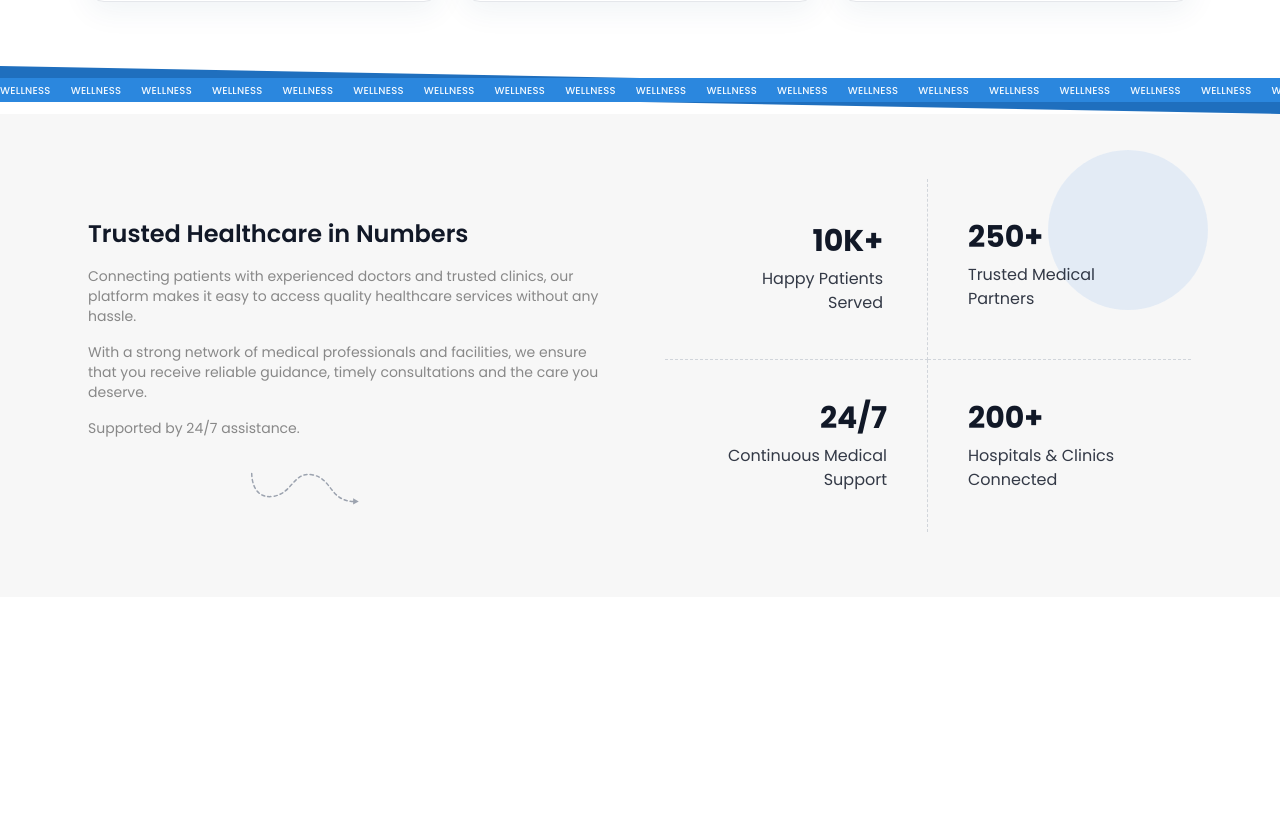
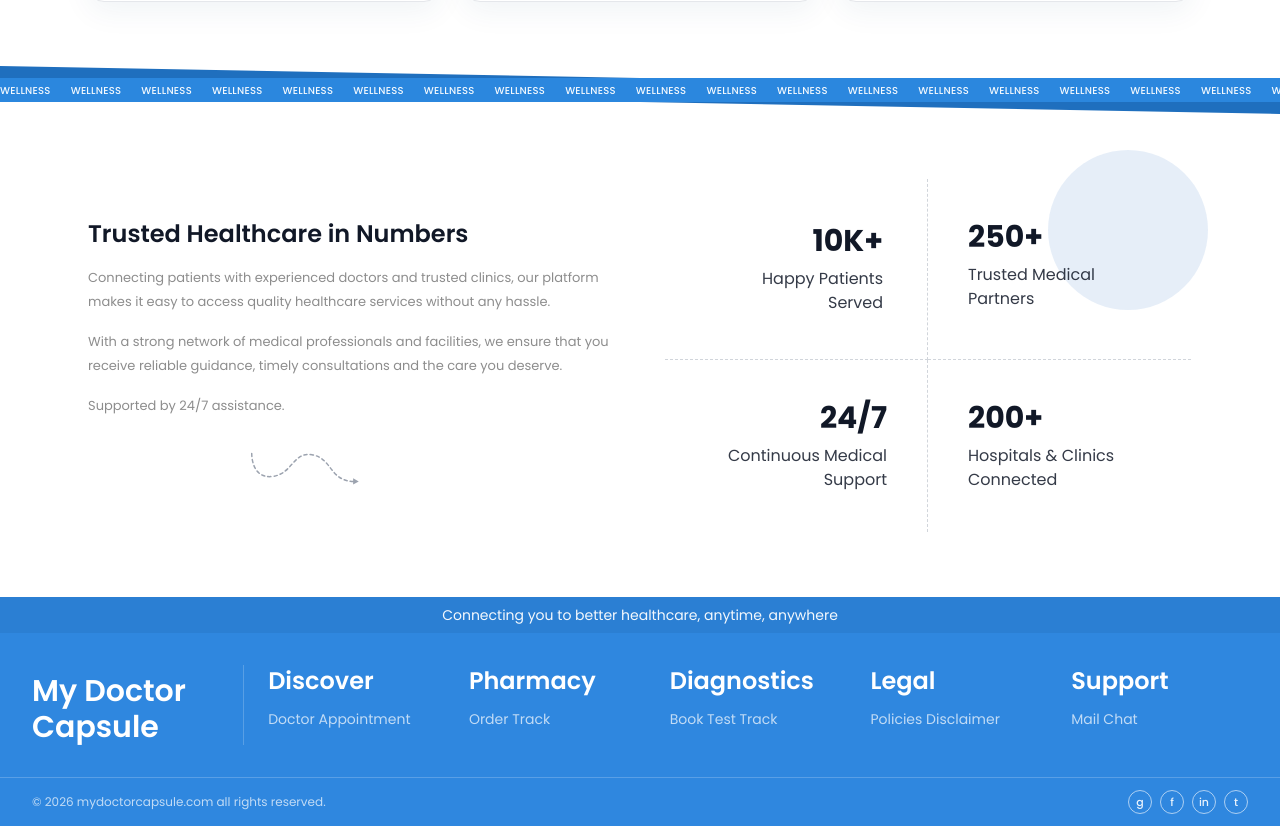
Before and after one commit to jatin2306/doctor-capsule, a React (Create React App) app: page / in a window 1280 px wide. Shown: the part 1764-2590 px from the top of the page. Before the commit the page ends 2361 px from the top, so only its background shows below. Built offline with nearby package versions, Linux system fonts and the light colour scheme; the HTML template or start-up script is replaced by a standard one.

Commit message:
Add Footer component to Homepage and update MetricPage styles for improved readability

```diff
--- /dev/null
+++ b/src/Components/Footer/Footer.tsx
@@ -0,0 +1,66 @@
+import React from "react";
+
+const SocialIcon = ({ label }: { label: string }) => (
+  <button
+    type="button"
+    aria-label={label}
+    className="flex h-6 w-6 items-center justify-center rounded-full border border-white/60 text-[11px] font-medium text-white/90"
+  >
+    {label}
+  </button>
+);
+
+const Footer: React.FC = () => {
+  return (
+    <footer className="bg-[#F3F3F3] ">
+      <div className=" overflow-hidden bg-[#2F87DF] text-white">
+        <div className="bg-[#2B7FD3] py-2 text-center text-sm text-white/95">
+          Connecting you to better healthcare, anytime, anywhere
+        </div>
+
+        <div className="grid gap-6 px-8 py-8 md:grid-cols-[1.2fr_1fr_1fr_1fr_1fr_1fr]">
+          <div className="border-white/20 md:border-r md:pr-6">
+            <h3 className="mt-2 text-3xl font-semibold">My Doctor Capsule</h3>
+          </div>
+
+          <div>
+            <h4 className="text-2xl font-semibold">Discover</h4>
+            <p className="mt-3 text-sm text-white/70">Doctor Appointment</p>
+          </div>
+
+          <div>
+            <h4 className="text-2xl font-semibold">Pharmacy</h4>
+            <p className="mt-3 text-sm text-white/70">Order Track</p>
+          </div>
+
+          <div>
+            <h4 className="text-2xl font-semibold">Diagnostics</h4>
+            <p className="mt-3 text-sm text-white/70">Book Test Track</p>
+          </div>
+
+          <div>
+            <h4 className="text-2xl font-semibold">Legal</h4>
+            <p className="mt-3 text-sm text-white/70">Policies Disclaimer</p>
+          </div>
+
+          <div>
+            <h4 className="text-2xl font-semibold">Support</h4>
+            <p className="mt-3 text-sm text-white/70">Mail Chat</p>
+          </div>
+        </div>
+
+        <div className="flex flex-wrap items-center justify-between border-t border-white/20 px-8 py-3">
+          <p className="text-xs text-white/70">© 2026 mydoctorcapsule.com all rights reserved.</p>
+          <div className="flex items-center gap-2">
+            <SocialIcon label="g" />
+            <SocialIcon label="f" />
+            <SocialIcon label="in" />
+            <SocialIcon label="t" />
+          </div>
+        </div>
+      </div>
+    </footer>
+  );
+};
+
+export default Footer;
--- a/src/Pages/HomePage/Homepage.tsx
+++ b/src/Pages/HomePage/Homepage.tsx
@@ -3,6 +3,7 @@
 import Services from "../Services/Services";
 import WellnessStrip from "../../Components/Strip/WellnessStrip";
 import MetricPage from "../MetricPage/MetricPage";
+import Footer from "../../Components/Footer/Footer";
 const Homepage = () => {
   return (
     <div className="min-h-screen bg-white font-sans">
@@ -18,6 +19,7 @@
       </div>
 
       <MetricPage />
+      <Footer />
     </div>
   );
 };
--- a/src/Pages/MetricPage/MetricPage.tsx
+++ b/src/Pages/MetricPage/MetricPage.tsx
@@ -1,22 +1,22 @@
 const MetricPage = () => {
   return (
-    <section className="bg-[#F7F7F7] py-16">
+    <section className="bg-white py-16">
       <div className="mx-auto grid max-w-6xl gap-12 px-6 lg:grid-cols-2">
         <div className="mt-10">
           <h2 className="text-2xl font-semibold text-[#111827]">
             Trusted Healthcare in Numbers
           </h2>
-          <p className="mt-4 max-w-lg text-sm leading-2 text-black/45">
+          <p className="mt-4 max-w-none text-[13px] leading-6 text-black/45">
             Connecting patients with experienced doctors and trusted clinics,
             our platform makes it easy to access quality healthcare services
             without any hassle.
           </p>
-          <p className="mt-4 max-w-xl text-sm leading-2 text-black/45">
+          <p className="mt-4 max-w-none text-[13px] leading-6 text-black/45">
             With a strong network of medical professionals and facilities, we
             ensure that you receive reliable guidance, timely consultations and
             the care you deserve.
           </p>
-          <p className="mt-4 max-w-xl text-sm leading-2 text-black/45">
+          <p className="mt-4 max-w-none text-[13px] leading-6 text-black/45">
             Supported by 24/7 assistance.
           </p>
 
```
